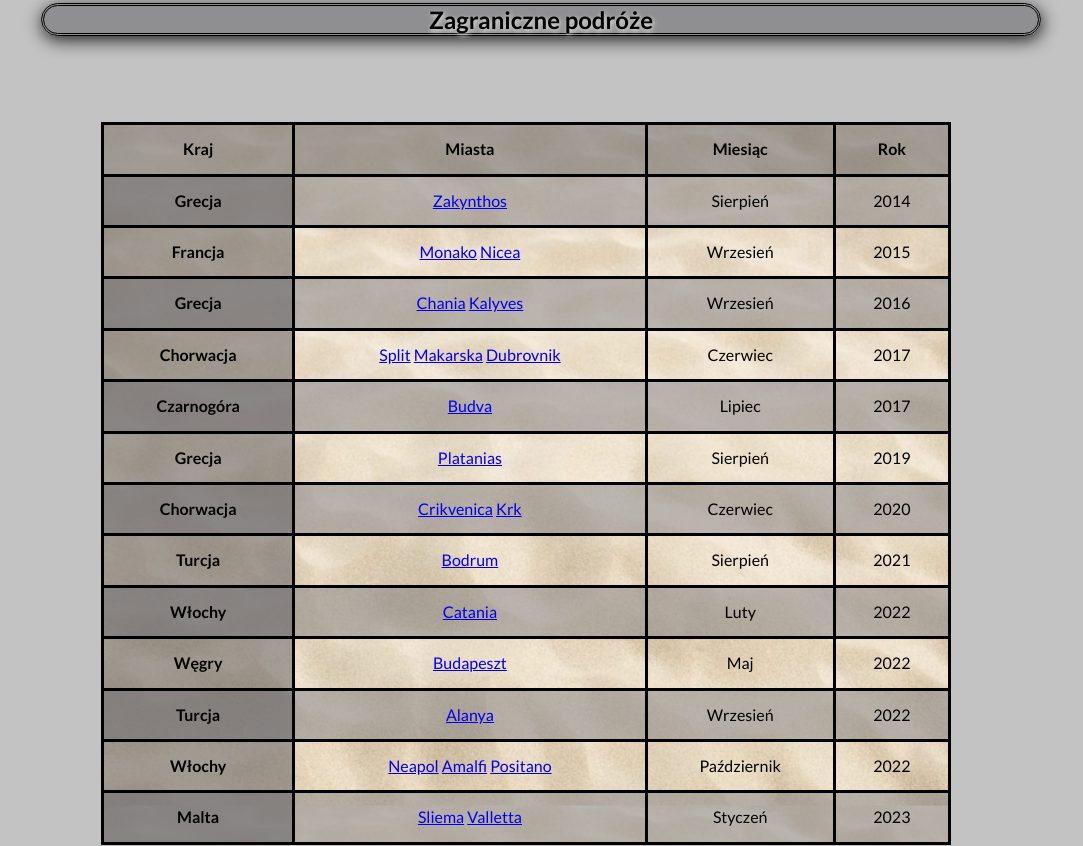
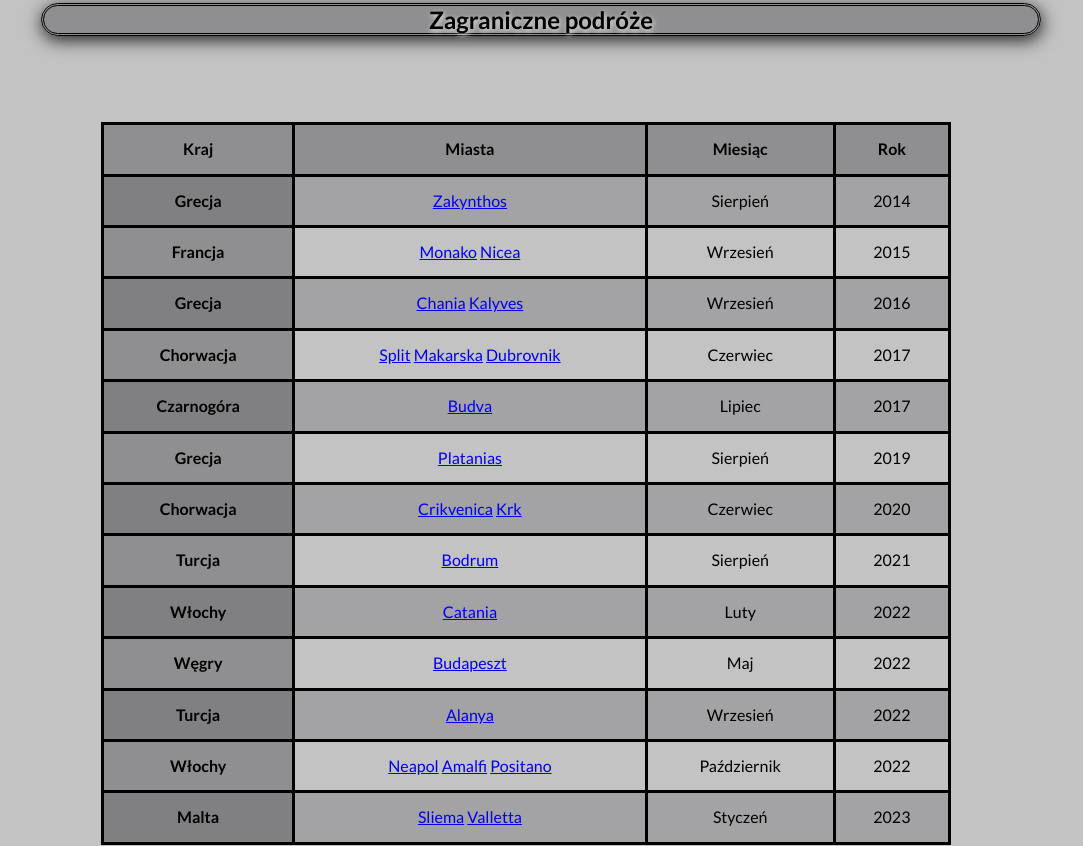
Before and after one commit to miczeq/homepage, a plain HTML site: page index.html in a window 1280 px wide. Shown: the part 2699-3545 px from the top of the page, without its empty margins (99-1182 px from the left). Drawn offline with nearby package versions, Linux system fonts and the light colour scheme.

Commit message:
background image deleted

```diff
--- a/css/table.css
+++ b/css/table.css
@@ -2,7 +2,6 @@
     border-collapse: collapse;
     margin: 30px 60px;
     width: 85%;
-    background-image: url(../images/beach.jpg);
 }
 
 .table__cell {
```
